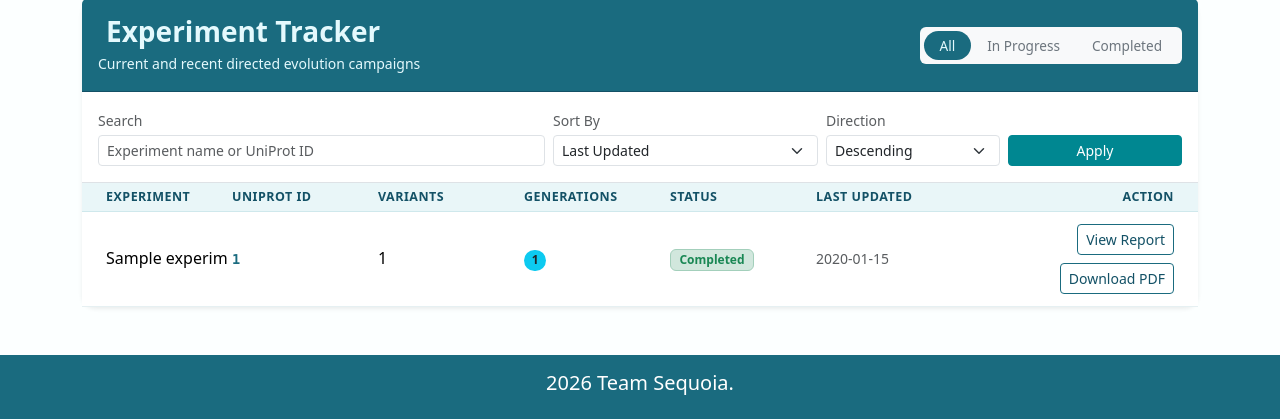
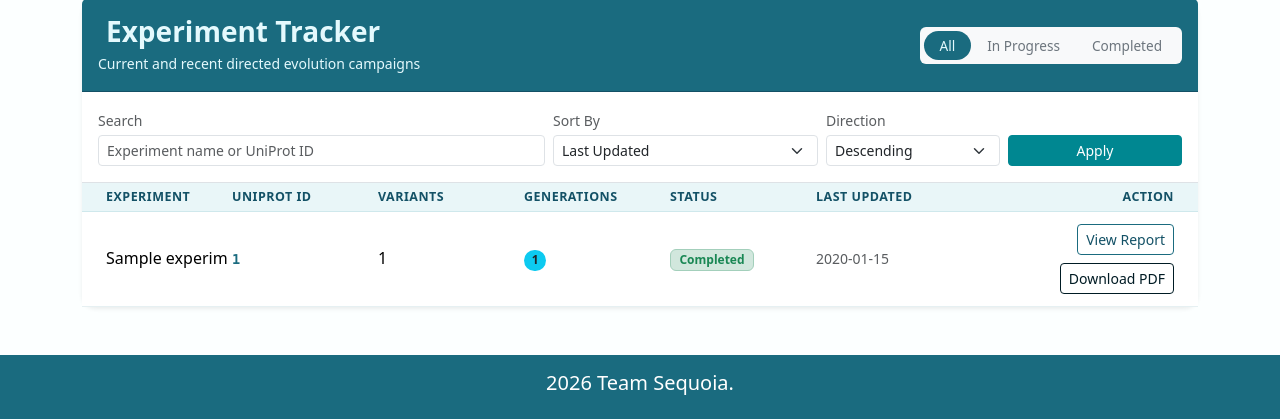
Before and after one commit to amaaniu/BIO727P-Software-Development-Group-Project, a Flask app: page /dashboard in a window 1280 px wide. Shown: the part 760-1179 px from the top of the page. Run offline with Flask 3, Linux system fonts and the light colour scheme; a user stored in the database is signed in; tables that the repository leaves empty hold one stand-in row (values such as "Sample post"); parts of the project's set-up code (start-up, migrations or seed data) failed here and were passed over.

Commit message:
Changing colour of download PDF button

```diff
--- a/app/static/CSS/style.css
+++ b/app/static/CSS/style.css
@@ -1,4 +1,4 @@
-/* Root Colors */
+/* Root Colors - this is where we define the colour palette and fonts used */
 :root{
   --font-body: system-ui, -apple-system, BlinkMacSystemFont, "Segoe UI", Roboto, Helvetica, Arial, sans-serif;
   --font-display: system-ui, -apple-system, BlinkMacSystemFont, "Segoe UI", Roboto, Helvetica, Arial, sans-serif;
@@ -459,6 +459,17 @@ body:not(.home-page) .card:hover {
   border-color: var(--color-primary);
   color: var(--color-primary-foreground);
 }
+.dashboard-table .btn-download-pdf {
+  border-color: var(--color-foreground);
+  color: var(--color-foreground);
+}
+
+.dashboard-table .btn-download-pdf:hover,
+.dashboard-table .btn-download-pdf:focus {
+  background-color: var(--color-foreground);
+  border-color: var(--color-foreground);
+  color: var(--color-primary-foreground);
+}
 
 .form-control:focus-visible,
 .form-select:focus-visible,
--- a/app/templates/dashboard.html
+++ b/app/templates/dashboard.html
@@ -163,10 +163,10 @@
                             {% if exp.experiment_id is defined and exp.experiment_id %}
                               <a href="{{ url_for('run_analysis.analysis_page', experiment_id=exp.experiment_id) if exp.status == 'In Progress' else url_for('report.view_report', experiment_id=exp.experiment_id) }}" class="btn btn-sm btn-outline-primary">{{ action_label }}</a>
                             {% else %}
-                              <button type="button" class="btn btn-sm btn-outline-success" disabled>{{ action_label }}</button>
+                              <button type="button" class="btn btn-sm btn-outline-secondary" disabled>{{ action_label }}</button>
                             {% endif %}
                             {% if exp.status == 'Completed' %}
-                              <a href="{{ url_for('report.download_report_pdf', experiment_id=exp.experiment_id) }}" class="btn btn-sm btn-outline-primary">Download PDF</a>
+                              <a href="{{ url_for('report.download_report_pdf', experiment_id=exp.experiment_id) }}" class="btn btn-sm btn-download-pdf">Download PDF</a>
                             {% endif %}
                           </div>
                         </td>
```
